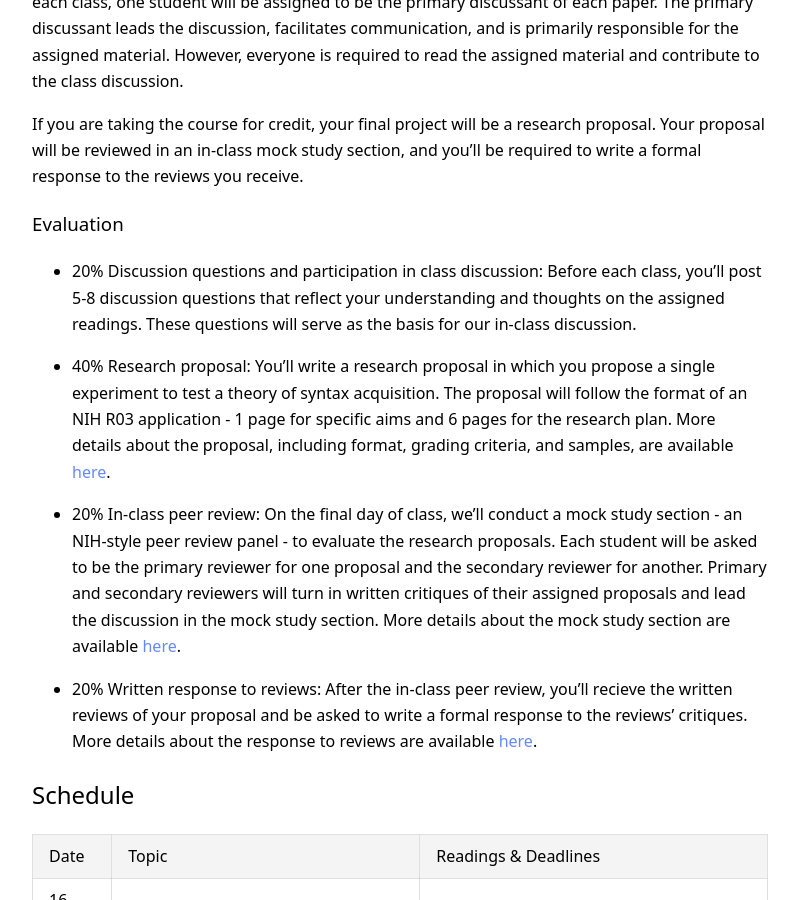
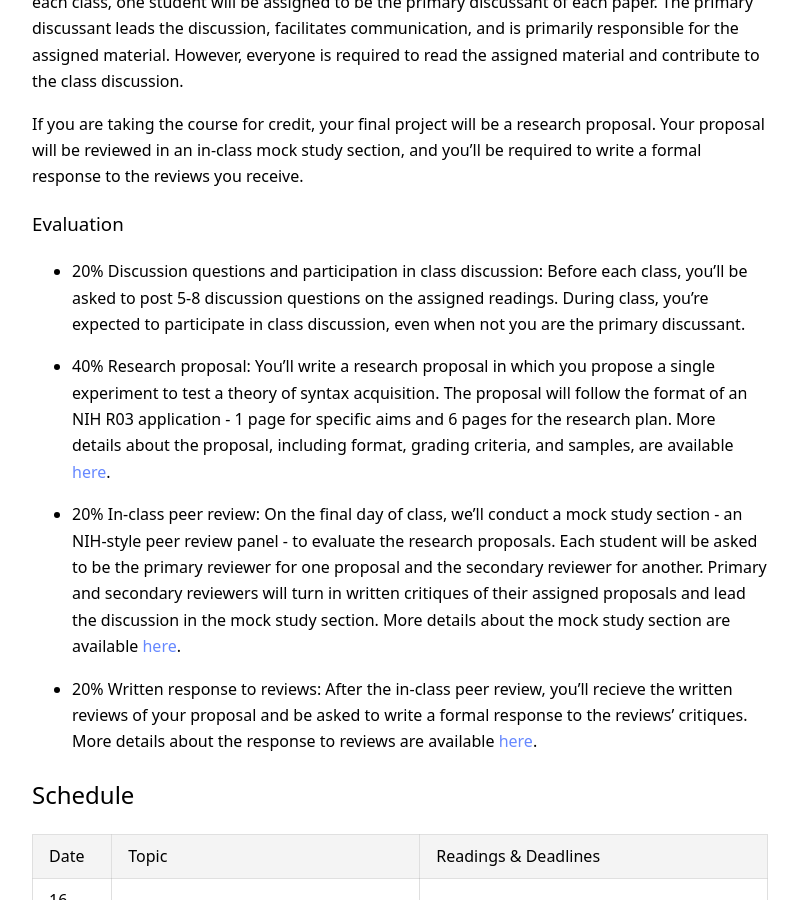
Before and after one commit to kschuler/ling001, a Jekyll site: the page built from index.md, in a window 1280 px wide and 900 px high, scrolled down 751 px. Shown: the whole window, without its empty margins (240-1039 px from the left). Built offline with Jekyll 4.4.1, drawn with Linux system fonts in a browser that asks for light colours.

Commit message:
Update index.md

```diff
--- a/index.md
+++ b/index.md
@@ -23,7 +23,7 @@ If you are taking the course for credit, your final project will be a research p
 
 ### Evaluation
 
-* **20% Discussion questions and participation in class discussion**: Before each class, you'll post 5-8 discussion questions that reflect your understanding and thoughts on the assigned readings.  These questions will serve as the basis for our in-class discussion.
+* **20% Discussion questions and participation in class discussion**: Before each class, you'll be asked to post 5-8 discussion questions on the assigned readings.  During class, you're expected to participate in class discussion, even when not you are the primary discussant.
 
 * **40% Research proposal**: You'll write a research proposal in which you propose a single experiment to test a theory of syntax acquisition.  The proposal will follow the format of an NIH R03 application - 1 page for specific aims and 6 pages for the research plan.  More details about the proposal, including format, grading criteria, and samples, are available [here](spring2019/research-proposal).
 
```
